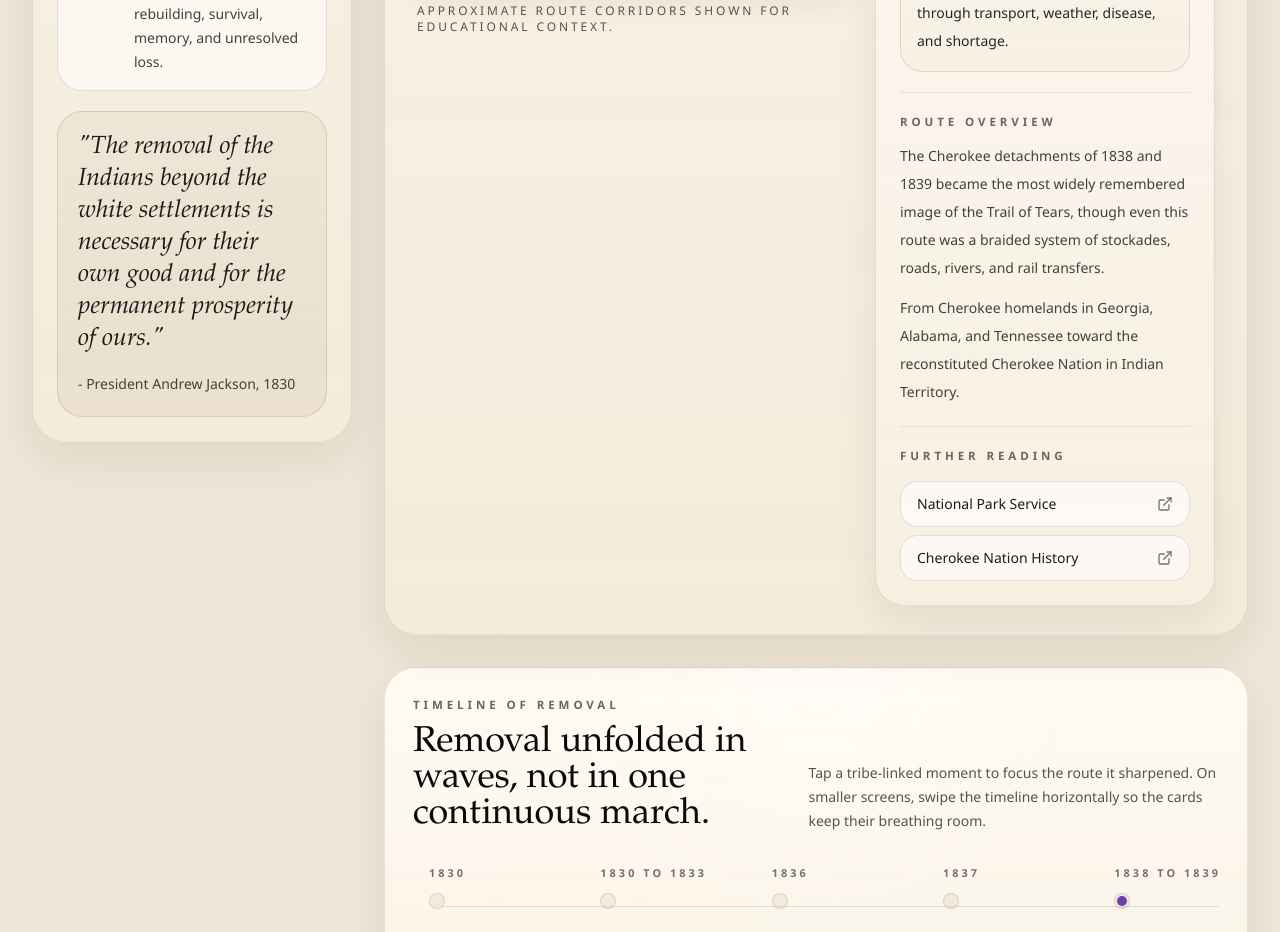
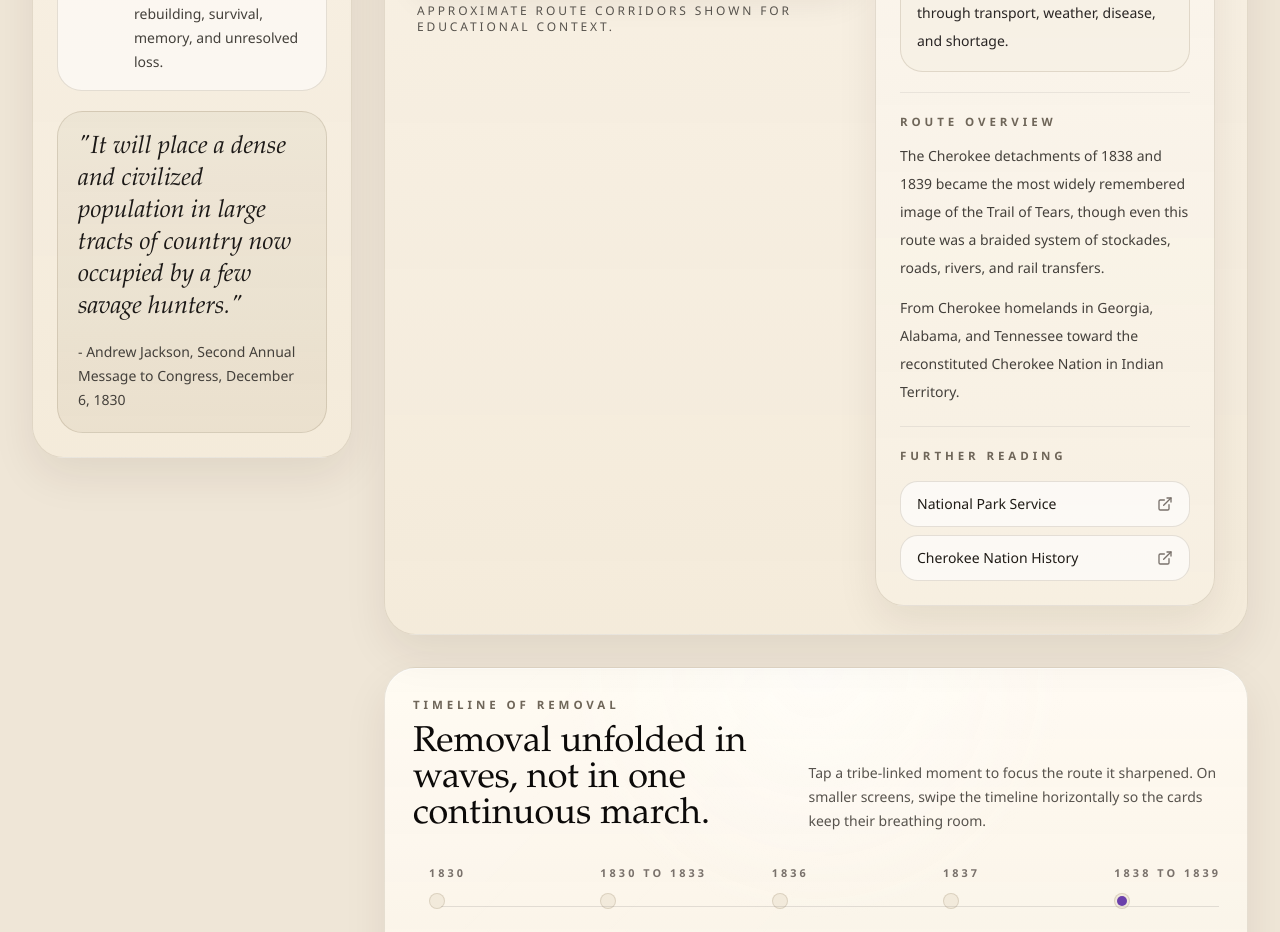
Before and after one commit to thanksother1234-create/Trail-of-Tears-Map, a React (Vite) app: page / in a window 1280 px wide. Shown: the part 2080-3012 px from the top of the page. Built offline with nearby package versions, Linux system fonts and the light colour scheme; grey boxes are pictures that could not be loaded.

Commit message:
Update quote to be historically accurate

```diff
--- a/src/data/trailData.ts
+++ b/src/data/trailData.ts
@@ -5,8 +5,8 @@ export const journeyGuideDescription =
   "Move through the sections in order if you want the page to feel less like an exhibit label and more like a lived sequence of policy, confinement, transport, and survival.";
 export const journeyGuideYears = "1830 to 1842";
 export const journeyQuote =
-  '"The removal of the Indians beyond the white settlements is necessary for their own good and for the permanent prosperity of ours."';
-export const journeyQuoteAttribution = "- President Andrew Jackson, 1830";
+  '"It will place a dense and civilized population in large tracts of country now occupied by a few savage hunters."';
+export const journeyQuoteAttribution = "- Andrew Jackson, Second Annual Message to Congress, December 6, 1830";
 
 export const routeOrder: RouteId[] = [
   "cherokee",
```
